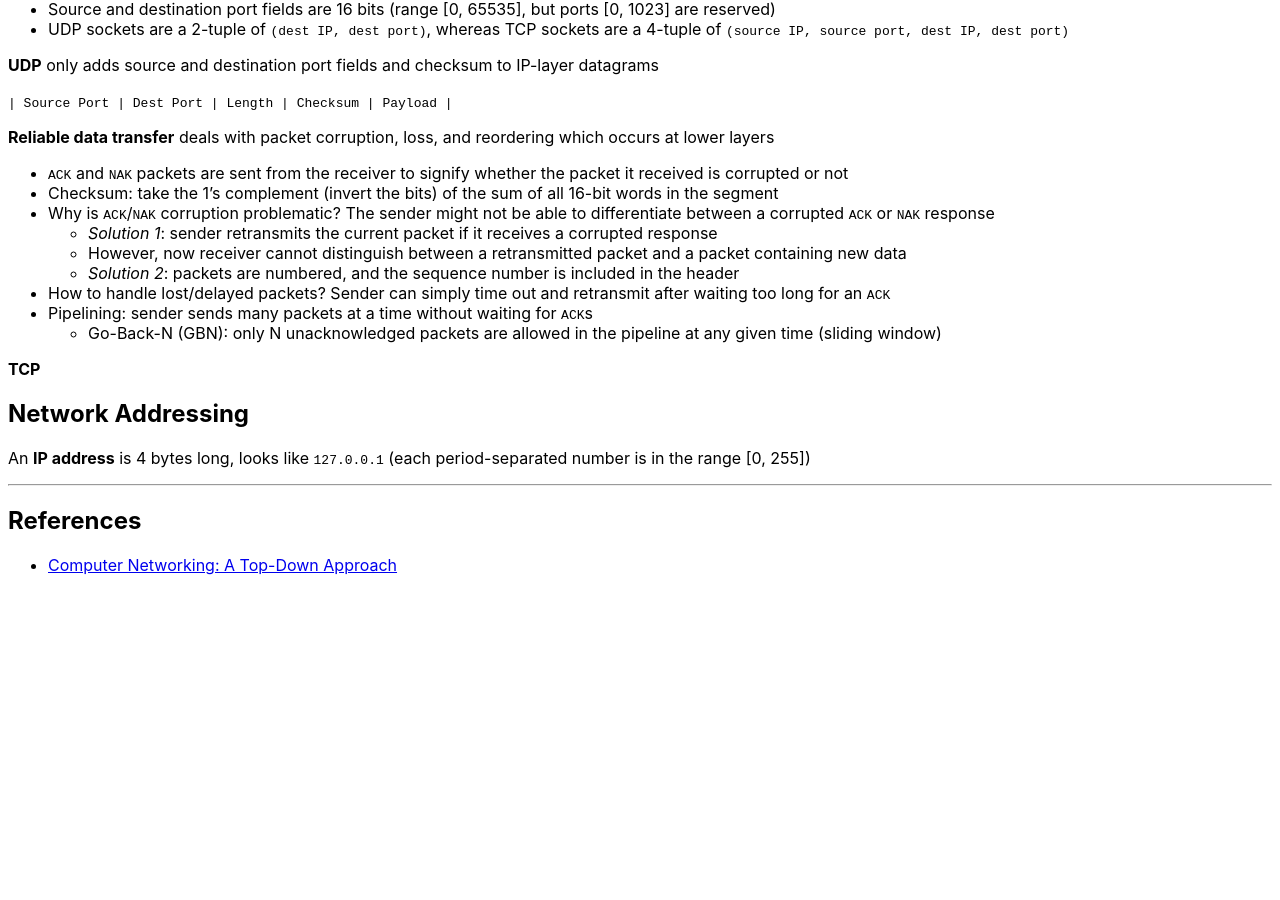
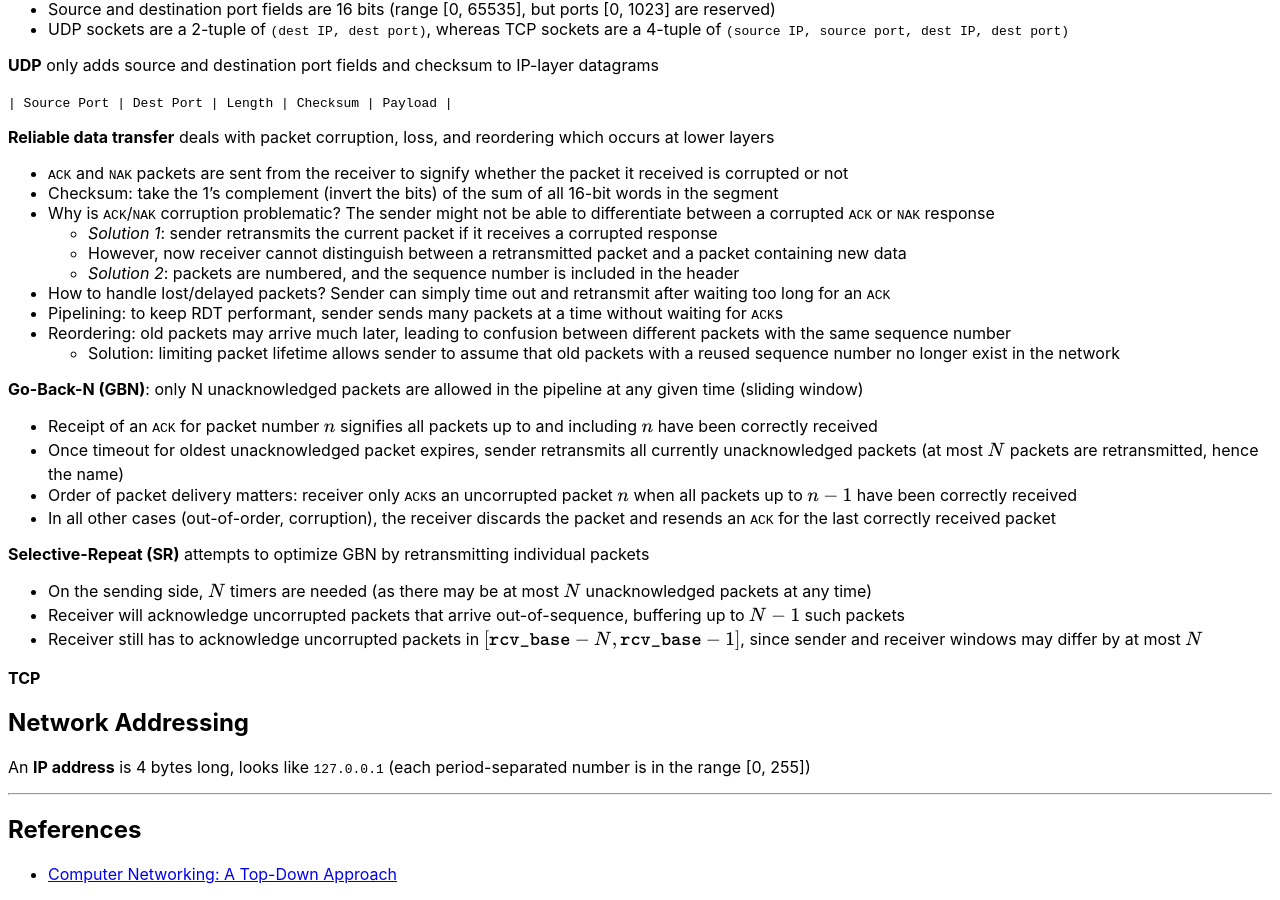
Before and after one commit to notkevin12/site, a Jekyll site: the page built from networking.md, in a window 1280 px wide and 900 px high, scrolled down 2092 px. Built offline with Jekyll 4.4.1, drawn with Linux system fonts in a browser that asks for light colours; nearby versions of some CDN libraries; our own code applies the rules of GitHub Pages for plain Markdown files; before the commit the page ends 2683 px from its top, so only the background shows below that.

Commit message:
networking

```diff
--- a/networking.md
+++ b/networking.md
@@ -125,8 +126,22 @@ __Reliable data transfer__ deals with packet corruption, loss, and reordering wh
   - However, now receiver cannot distinguish between a retransmitted packet and a packet containing new data
   - _Solution 2_: packets are numbered, and the sequence number is included in the header
 - How to handle lost/delayed packets? Sender can simply time out and retransmit after waiting too long for an `ACK`
-- Pipelining: sender sends many packets at a time without waiting for `ACK`s
-  - Go-Back-N (GBN): only N unacknowledged packets are allowed in the pipeline at any given time (sliding window)
+- Pipelining: to keep RDT performant, sender sends many packets at a time without waiting for `ACK`s
+- Reordering: old packets may arrive much later, leading to confusion between different packets with the same sequence number
+  - Solution: limiting packet lifetime allows sender to assume that old packets with a reused sequence number no longer exist in the network
+
+__Go-Back-N (GBN)__: only N unacknowledged packets are allowed in the pipeline at any given time (sliding window)
+
+- Receipt of an `ACK` for packet number $$n$$ signifies all packets up to and including $$n$$ have been correctly received
+- Once timeout for oldest unacknowledged packet expires, sender retransmits all currently unacknowledged packets (at most $$N$$ packets are retransmitted, hence the name)
+- Order of packet delivery matters: receiver only `ACK`s an uncorrupted packet $$n$$ when all packets up to $$n-1$$ have been correctly received
+- In all other cases (out-of-order, corruption), the receiver discards the packet and resends an `ACK` for the last correctly received packet
+
+__Selective-Repeat (SR)__ attempts to optimize GBN by retransmitting individual packets
+
+- On the sending side, $$N$$ timers are needed (as there may be at most $$N$$ unacknowledged packets at any time)
+- Receiver will acknowledge uncorrupted packets that arrive out-of-sequence, buffering up to $$N-1$$ such packets
+- Receiver still has to acknowledge uncorrupted packets in $$[\texttt{rcv\_base} - N, \texttt{rcv\_base} - 1]$$, since sender and receiver windows may differ by at most $$N$$
 
 __TCP__
 
```
Also changed, not shown: other parts of networking.md (+1 -0 lines).
